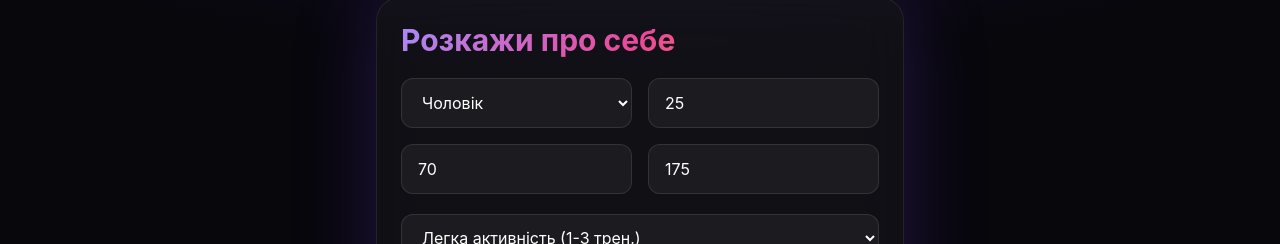
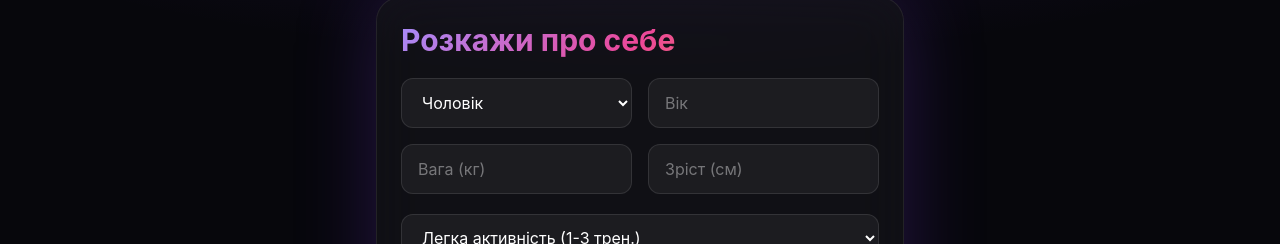
Before and after one commit to 0961807311m/calorie-ai, a Next.js app: page /onboarding in a window 1280 px wide. Shown: the part 181-425 px from the top of the page. Built offline with nearby package versions, Linux system fonts and the light colour scheme; no server answers.

Commit message:
fix: input fields (no more stuck 0)

```diff
--- a/app/onboarding/page.tsx
+++ b/app/onboarding/page.tsx
@@ -6,31 +6,61 @@ import { calcNorm } from '@/lib/nutrition';
 import { motion } from 'framer-motion';
 
 export default function Onboarding() {
-  const [form, setForm] = useState({
-    sex: 'm' as 'm' | 'f',
-    age: 25,
-    weight: 70,
-    height: 175,
-    activity: 'light' as 'sed' | 'light' | 'mod' | 'high' | 'ath',
-    goal: 'lose' as 'lose' | 'keep' | 'gain',
-  });
+  const [sex, setSex] = useState<'m' | 'f'>('m');
+  const [age, setAge] = useState('');
+  const [weight, setWeight] = useState('');
+  const [height, setHeight] = useState('');
+  const [activity, setActivity] = useState<'sed' | 'light' | 'mod' | 'high' | 'ath'>('light');
+  const [goal, setGoal] = useState<'lose' | 'keep' | 'gain'>('lose');
   const [loading, setLoading] = useState(false);
   const [error, setError] = useState<string | null>(null);
   const router = useRouter();
 
   async function submit() {
+    setError(null);
+
+    const ageNum = parseInt(age, 10);
+    const weightNum = parseFloat(weight);
+    const heightNum = parseFloat(height);
+
+    if (!ageNum || ageNum < 10 || ageNum > 120) {
+      setError('Введи коректний вік (10-120)');
+      return;
+    }
+    if (!weightNum || weightNum < 30 || weightNum > 300) {
+      setError('Введи коректну вагу (30-300 кг)');
+      return;
+    }
+    if (!heightNum || heightNum < 100 || heightNum > 250) {
+      setError('Введи коректний зріст (100-250 см)');
+      return;
+    }
+
     setLoading(true);
-    setError(null);
     try {
       const { data: { user } } = await supabase.auth.getUser();
       if (!user) {
         router.push('/auth');
         return;
       }
-      const norm = calcNorm({ ...form, id: user.id, daily_norm: 0 });
+      const norm = calcNorm({
+        id: user.id,
+        sex,
+        age: ageNum,
+        weight: weightNum,
+        height: heightNum,
+        activity,
+        goal,
+        daily_norm: 0,
+      });
       const { error } = await supabase.from('profiles').upsert({
         id: user.id,
-        ...form,
+        sex,
+        age: ageNum,
+        weight: weightNum,
+        height: heightNum,
+        activity,
+        goal,
         daily_norm: norm,
       });
       if (error) throw error;
@@ -53,39 +83,42 @@ export default function Onboarding() {
 
         <div className="grid grid-cols-2 gap-4">
           <select
-            value={form.sex}
-            onChange={(e) => setForm({ ...form, sex: e.target.value as any })}
+            value={sex}
+            onChange={(e) => setSex(e.target.value as any)}
             className="rounded-xl px-4 py-3"
           >
             <option value="m">Чоловік</option>
             <option value="f">Жінка</option>
           </select>
           <input
-            type="number"
-            value={form.age}
-            onChange={(e) => setForm({ ...form, age: +e.target.value })}
+            type="text"
+            inputMode="numeric"
+            value={age}
+            onChange={(e) => setAge(e.target.value.replace(/[^0-9]/g, ''))}
             placeholder="Вік"
             className="rounded-xl px-4 py-3"
           />
           <input
-            type="number"
-            value={form.weight}
-            onChange={(e) => setForm({ ...form, weight: +e.target.value })}
+            type="text"
+            inputMode="decimal"
+            value={weight}
+            onChange={(e) => setWeight(e.target.value.replace(/[^0-9.]/g, ''))}
             placeholder="Вага (кг)"
             className="rounded-xl px-4 py-3"
           />
           <input
-            type="number"
-            value={form.height}
-            onChange={(e) => setForm({ ...form, height: +e.target.value })}
+            type="text"
+            inputMode="decimal"
+            value={height}
+            onChange={(e) => setHeight(e.target.value.replace(/[^0-9.]/g, ''))}
             placeholder="Зріст (см)"
             className="rounded-xl px-4 py-3"
           />
         </div>
 
         <select
-          value={form.activity}
-          onChange={(e) => setForm({ ...form, activity: e.target.value as any })}
+          value={activity}
+          onChange={(e) => setActivity(e.target.value as any)}
           className="w-full rounded-xl px-4 py-3"
         >
           <option value="sed">Сидячий спосіб життя</option>
@@ -96,17 +129,17 @@ export default function Onboarding() {
         </select>
 
         <div className="grid grid-cols-3 gap-2">
-          {[
+          {([
             ['lose', '🔥 Схуднути'],
             ['keep', '⚖️ Підтримка'],
             ['gain', '💪 Набрати'],
-          ].map(([g, l]) => (
+          ] as const).map(([g, l]) => (
             <button
               key={g}
               type="button"
-              onClick={() => setForm({ ...form, goal: g as any })}
+              onClick={() => setGoal(g)}
               className={`py-4 rounded-2xl text-sm transition-all ${
-                form.goal === g ? 'btn-grad ring-2 ring-purple-400' : 'glass'
+                goal === g ? 'btn-grad ring-2 ring-purple-400' : 'glass'
               }`}
             >
               {l}
```
